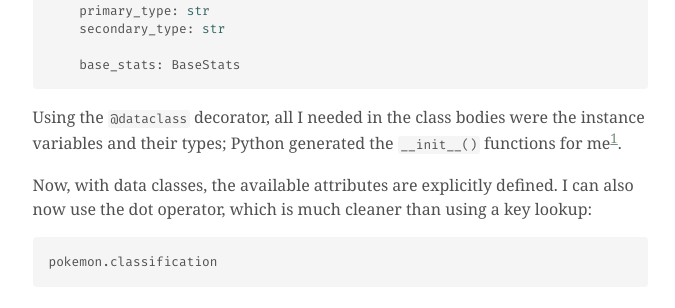
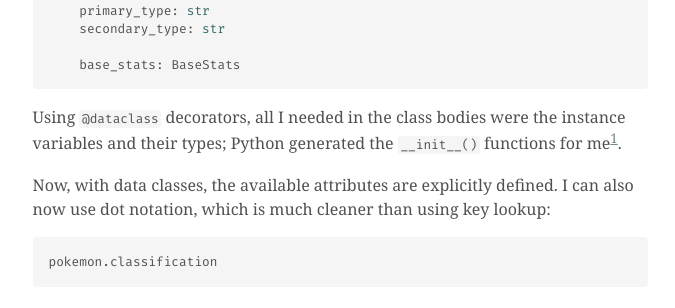
Before and after one commit to seasonedfish/blog, a Jekyll site: the page built from _posts/2022-05-24-a-new-data-model-for-pokesummary.md, in a window 1280 px wide and 900 px high, scrolled down 1736 px. Shown: the part 154-462 px from the top of the window, without its empty margins (300-975 px from the left). Built offline with Jekyll 4.4.1, drawn with Linux system fonts in a browser that asks for light colours.

Commit message:
Improve Data Classes

````diff
--- a/_posts/2022-05-24-a-new-data-model-for-pokesummary.md
+++ b/_posts/2022-05-24-a-new-data-model-for-pokesummary.md
@@ -80,13 +80,13 @@ class Pokemon:
 
     base_stats: BaseStats
 ```
-Using the `@dataclass` decorator,
+Using `@dataclass` decorators,
 all I needed in the class bodies were the instance variables and their types;
 Python generated the `__init__()` functions for me[^1].
 
 Now, with data classes, the available attributes are explicitly defined.
-I can also now use the dot operator,
-which is much cleaner than using a key lookup:
+I can also now use dot notation,
+which is much cleaner than using key lookup:
 ```python
 pokemon.classification
 ```
````
